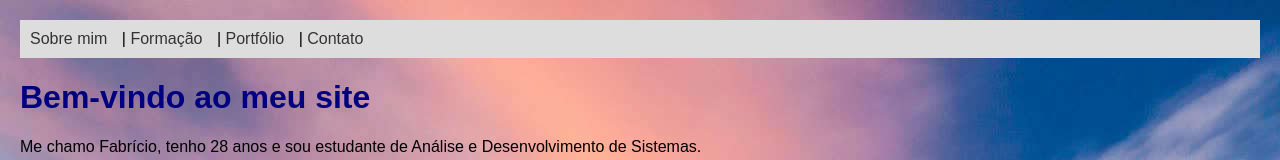
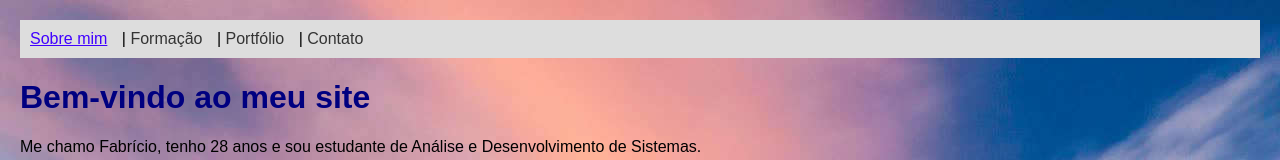
Before and after one commit to fbcmartinsjr/fabriciojr, a plain HTML site: page index.html in a window 1280 px wide. In both pictures the pointer is over the link "Sobre mim". Shown: the top 160 px of the page. Drawn offline with Linux system fonts and the light colour scheme.

Commit message:
Update style.css

```diff
--- a/style.css
+++ b/style.css
@@ -12,12 +12,19 @@ nav {
     margin-bottom: 20px;
 }
 
+/* Links do menu */
 nav a {
     margin-right: 10px;
     text-decoration: none;
     color: #333;
 }
 
+/*Efeito mouse*/
+nav a:hover {
+    color: rgb(64, 0, 255);
+    text-decoration: underline;
+}
+
 h1 {
     color: navy;
 }
```
